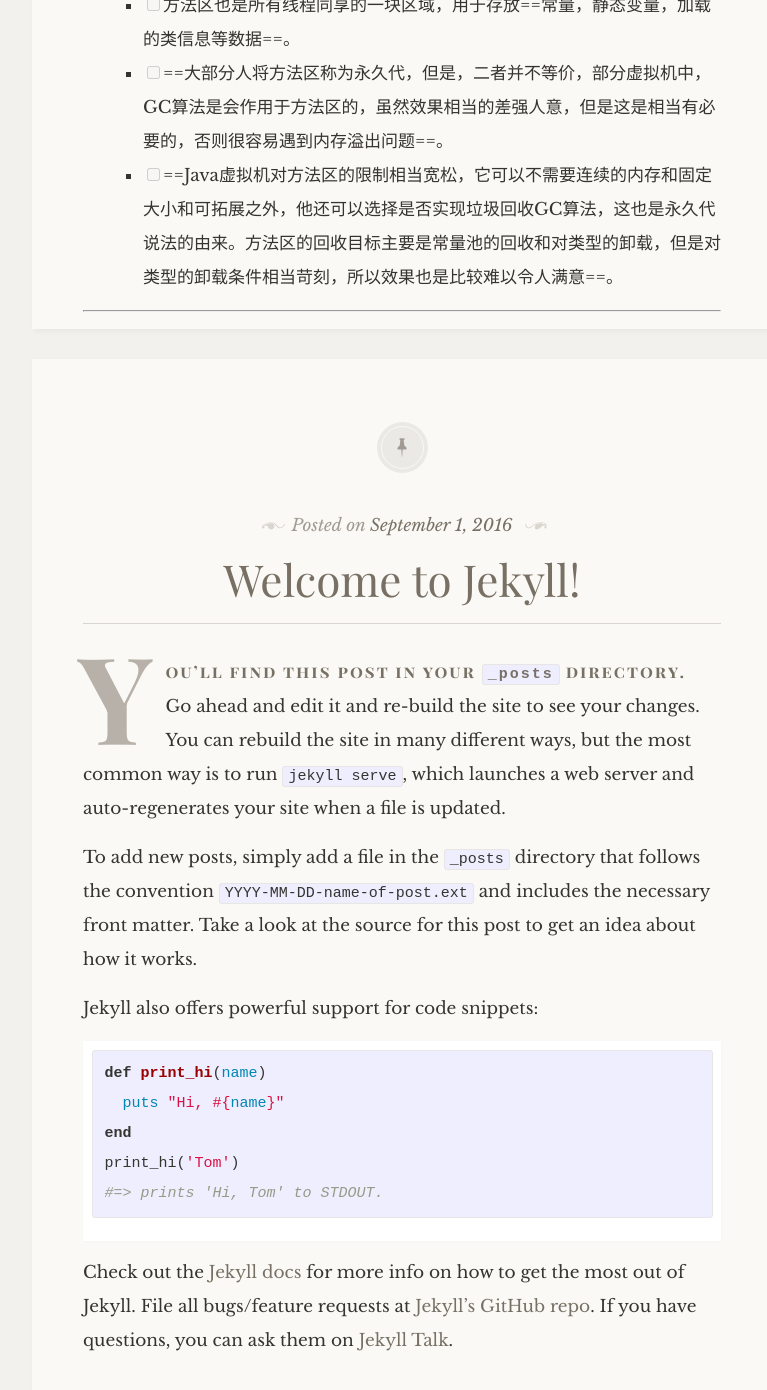
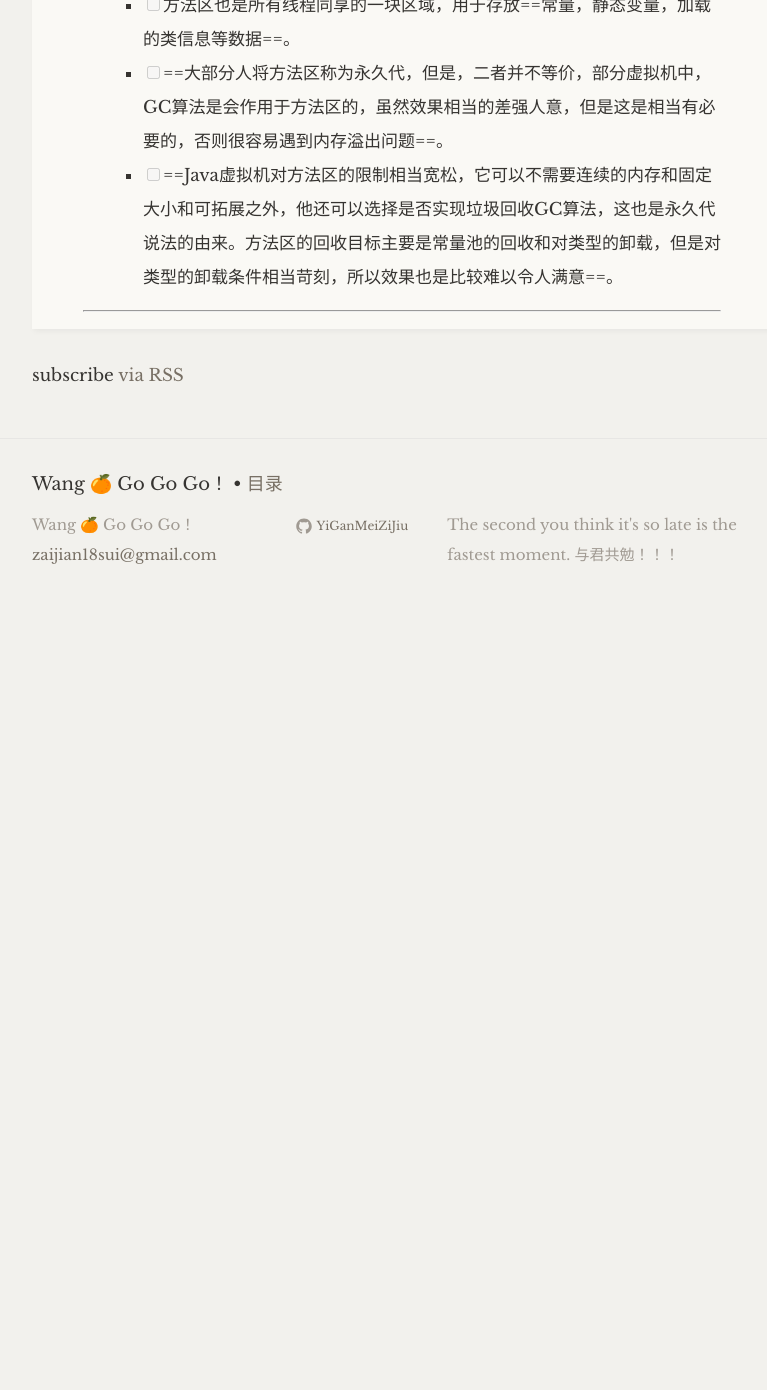
Before and after one commit to YiGanMeiZiJiu/YiGanMeiZiJiu.github.io, a Jekyll site: the page built from index.html, in a window 1280 px wide and 1400 px high, scrolled down 2395 px. Shown: the top 1390 px of the window, without its empty margins (238-1005 px from the left). Built offline with Jekyll 4.4.1, drawn with Linux system fonts in a browser that asks for light colours; some web fonts are replaced; after the commit the page ends 3025 px from its top, so only the background shows below that; some of the changed text lies outside the part shown.

Commit message:
修改一些目录信息

```diff
--- a/_config.yml
+++ b/_config.yml
@@ -13,12 +13,11 @@
 # you will see them accessed via {{ site.title }}, {{ site.email }}, and so on.
 # You can create any custom variable you would like, and they will be accessible
 # in the templates via {{ site.myvariable }}.
-title: Crazy
+title: Wang 🍊 Go Go Go！
 email: zaijian18sui@gmail.com
 description: > # this means to ignore newlines until "baseurl:"
-  Write an awesome description for your new site here. You can edit this
-  line in _config.yml. It will appear in your document head meta (for
-  Google search results) and in your feed.xml site description.
+  The second you think it's so late is the fastest moment.
+  与君共勉！！！
 baseurl: "" # the subpath of your site, e.g. /blog
 url: "https://yiganmeizijiu.github.io" # the base hostname & protocol for your site
 github_username:    YiGanMeiZiJiu
--- a/_includes/footer.html
+++ b/_includes/footer.html
@@ -2,7 +2,7 @@
 
 	<div class="wrapper">
 
-		<h2 class="footer-heading">{{ site.title }} • <a href="{{ site.baseurl }}/table-of-contents">Table of Contents</a></h2>
+		<h2 class="footer-heading">{{ site.title }} • <a href="{{ site.baseurl }}/catalog">目录</a></h2>
 
 		<div class="footer-col-wrapper">
 			<div class="footer-col footer-col-1">
--- a/_posts/2016-09-01-welcome-to-jekyll.markdown
+++ /dev/null
@@ -1,24 +0,0 @@
----
-layout: post
-title:  "Welcome to Jekyll!"
-date:   2016-09-01 11:11:11 +0100
----
-You’ll find this post in your `_posts` directory. Go ahead and edit it and re-build the site to see your changes. You can rebuild the site in many different ways, but the most common way is to run `jekyll serve`, which launches a web server and auto-regenerates your site when a file is updated.
-
-To add new posts, simply add a file in the `_posts` directory that follows the convention `YYYY-MM-DD-name-of-post.ext` and includes the necessary front matter. Take a look at the source for this post to get an idea about how it works.
-
-Jekyll also offers powerful support for code snippets:
-
-{% highlight ruby %}
-def print_hi(name)
-  puts "Hi, #{name}"
-end
-print_hi('Tom')
-#=> prints 'Hi, Tom' to STDOUT.
-{% endhighlight %}
-
-Check out the [Jekyll docs][jekyll-docs] for more info on how to get the most out of Jekyll. File all bugs/feature requests at [Jekyll’s GitHub repo][jekyll-gh]. If you have questions, you can ask them on [Jekyll Talk][jekyll-talk].
-
-[jekyll-docs]: http://jekyllrb.com/docs/home
-[jekyll-gh]:   https://github.com/jekyll/jekyll
-[jekyll-talk]: https://talk.jekyllrb.com/
--- a/table-of-contents.html
+++ b/table-of-contents.html
@@ -4,7 +4,7 @@ layout: default
 
 <div class="table-of-contents">
 
-	<h1 class="page-heading">Table of Contents</h1>
+	<h1 class="page-heading">🍊🍊🍊Catalog</h1>
 
 	<ul class="post-list">
 		{% for post in site.posts %}
```
Also changed, not shown: _posts/2016-08-20-bacon-ipsum.markdown (deleted, +0 -21 lines).
